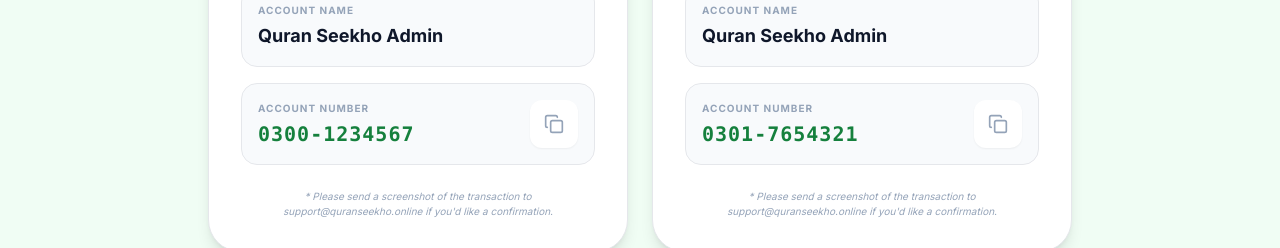
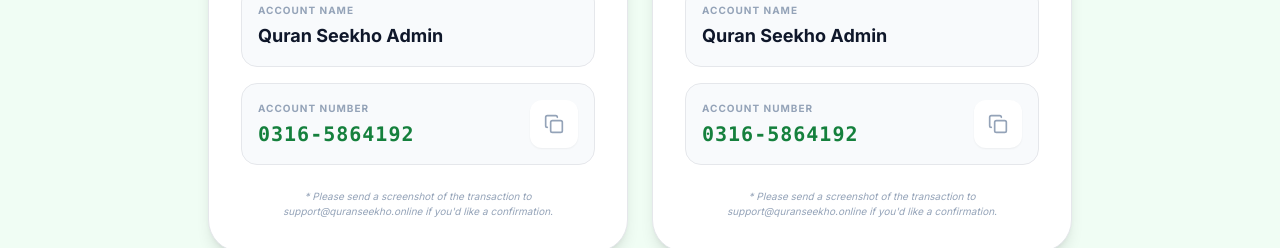
Before and after one commit to toollyonline-web/seekho-quran, a React (Vite) app: page /donate in a window 1280 px wide. Shown: the part 1020-1268 px from the top of the page. Built offline with nearby package versions, Linux system fonts and the light colour scheme; a web font is replaced by a local one.

Commit message:
feat: Update donation payment numbers
Replaced placeholder payment numbers with actual EasyPaisa and JazzCash account details for donations.

```diff
--- a/pages/Donation.tsx
+++ b/pages/Donation.tsx
@@ -10,14 +10,14 @@
     {
       name: 'EasyPaisa',
       accountName: 'Quran Seekho Admin',
-      number: '0300-1234567', // USER: Replace with your actual number
+      number: '0316-5864192',
       color: 'bg-[#1fb35a]',
       icon: 'EP'
     },
     {
       name: 'JazzCash',
       accountName: 'Quran Seekho Admin',
-      number: '0301-7654321', // USER: Replace with your actual number
+      number: '0316-5864192',
       color: 'bg-[#ffcc00] text-black',
       icon: 'JC'
     }
```
